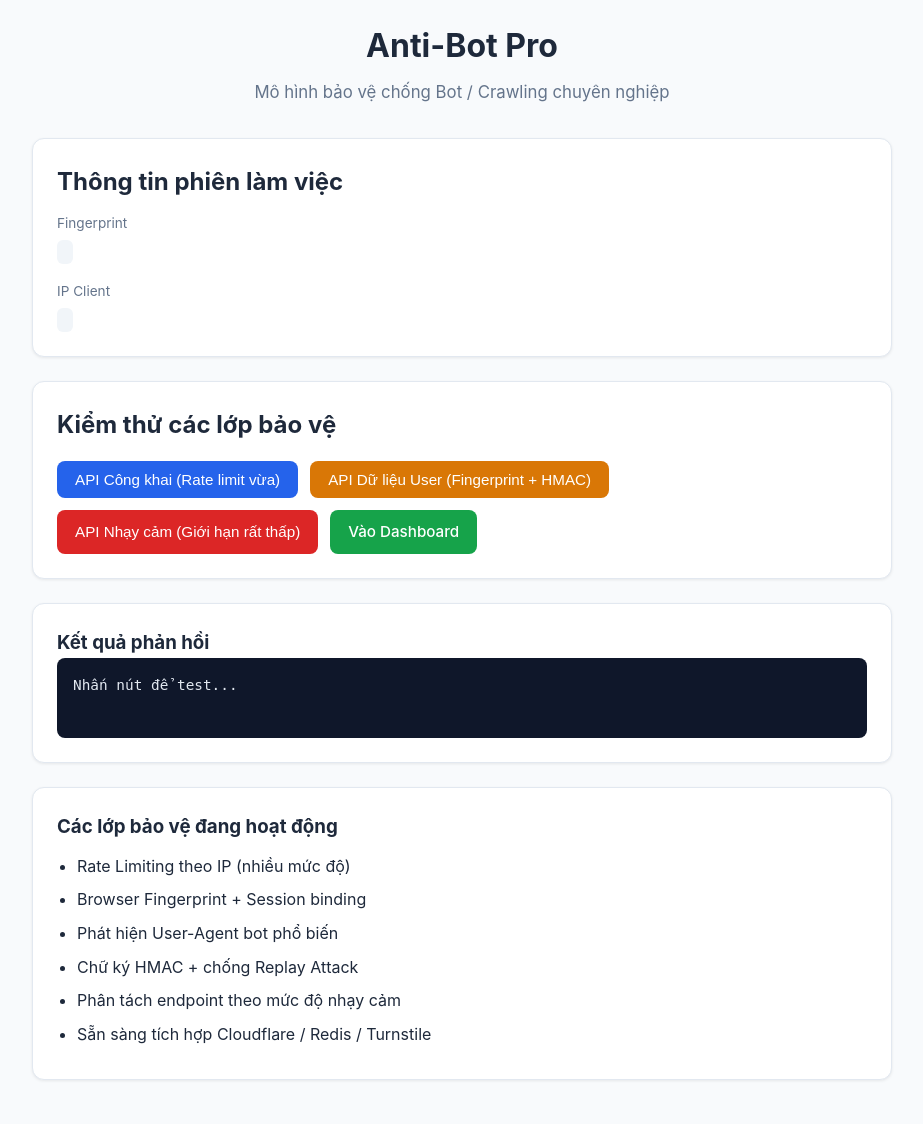
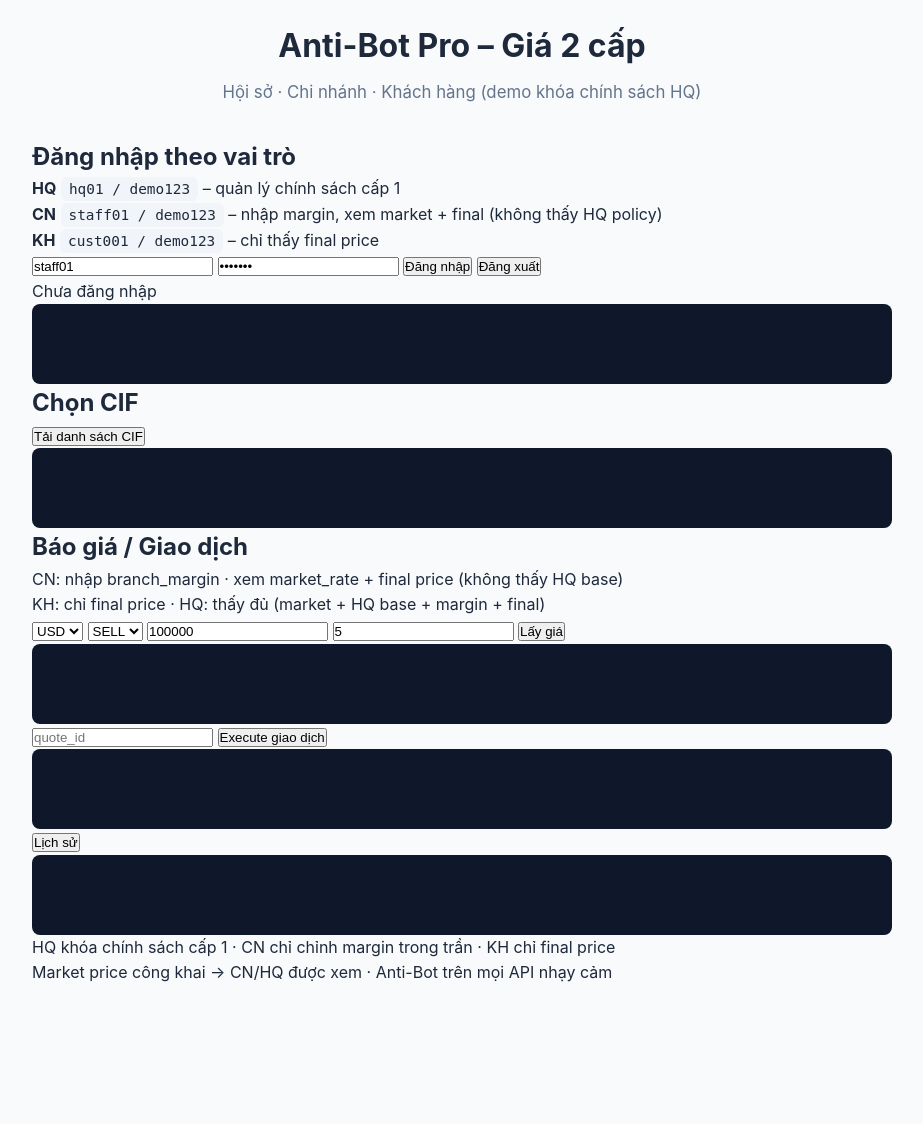
Before and after one commit to trongltgit/anti-bot-pro, a Python web app: template templates/index.html in a window 1280 px wide. Shown: the whole page, without its empty margins (178-1101 px from the left). After the commit the page ends 982 px from the top, so only its background shows below. Run offline with Jinja, Linux system fonts and the light colour scheme; the template is opened without the code that fills it, so the values that code supplies are empty.

Commit message:
Update index.html with new titles and structure

```diff
--- a/templates/index.html
+++ b/templates/index.html
@@ -3,64 +3,107 @@
 <head>
   <meta charset="UTF-8">
   <meta name="viewport" content="width=device-width, initial-scale=1.0">
-    <title>Anti-Bot Pro – Hệ thống bảo vệ chuyên nghiệp</title>
-    <link rel="stylesheet" href="{{ url_for('static', filename='css/style.css') }}">
+  <title>Anti-Bot Pro – 3 vai trò HQ / CN / KH</title>
+  <link rel="stylesheet" href="/static/css/style.css">
 </head>
 <body>
   <div class="container">
     <header>
-            <h1>Anti-Bot Pro</h1>
-            <p class="subtitle">Mô hình bảo vệ chống Bot / Crawling chuyên nghiệp</p>
+      <h1>Anti-Bot Pro – Giá 2 cấp</h1>
+      <p class="subtitle">Hội sở · Chi nhánh · Khách hàng (demo khóa chính sách HQ)</p>
     </header>
 
-        <section class="info-card">
-            <h2>Thông tin phiên làm việc</h2>
-            <div class="info-grid">
-                <div>
-                    <span class="label">Fingerprint</span>
-                    <code id="fp">{{ fingerprint }}</code>
+    <section class="card">
+      <h2>Đăng nhập theo vai trò</h2>
+      <p class="hint">
+        <strong>HQ</strong> <code>hq01 / demo123</code> – quản lý chính sách cấp 1<br>
+        <strong>CN</strong> <code>staff01 / demo123</code> – nhập margin, xem market + final (không thấy HQ policy)<br>
+        <strong>KH</strong> <code>cust001 / demo123</code> – chỉ thấy final price
+      </p>
+      <div class="form-row">
+        <input type="text" id="username" value="staff01">
+        <input type="password" id="password" value="demo123">
+        <button onclick="doLogin()">Đăng nhập</button>
+        <button class="secondary" onclick="doLogout()">Đăng xuất</button>
       </div>
-                <div>
-                    <span class="label">IP Client</span>
-                    <code>{{ client_ip }}</code>
-                </div>
-            </div>
+      <p id="login-status">Chưa đăng nhập</p>
+      <pre id="login-result" class="result"></pre>
     </section>
 
-        <section class="actions">
-            <h2>Kiểm thử các lớp bảo vệ</h2>
-            <div class="btn-group">
-                <button onclick="callApi('/api/public-data')" class="btn btn-primary">
-                    API Công khai (Rate limit vừa)
-                </button>
-                <button onclick="callProtectedApi()" class="btn btn-warning">
-                    API Dữ liệu User (Fingerprint + HMAC)
-                </button>
-                <button onclick="callApi('/api/sensitive')" class="btn btn-danger">
-                    API Nhạy cảm (Giới hạn rất thấp)
-                </button>
-                <a href="/dashboard" class="btn btn-success">Vào Dashboard</a>
+    <!-- HQ only -->
+    <section class="card" id="hq-panel" style="display:none">
+      <h2>Hội sở – Quản lý chính sách giá (cấp 1)</h2>
+      <p class="hint">Chỉ HQ thấy và sửa. CN / KH gọi API này sẽ bị 403.</p>
+      <button onclick="loadHQPolicy()">Tải chính sách HQ</button>
+      <pre id="hq-policy-result" class="result"></pre>
+      <h3>Sửa base_spread</h3>
+      <div class="form-row">
+        <select id="hq-tier">
+          <option>GOLD</option><option>SILVER</option><option>BRONZE</option>
+        </select>
+        <select id="hq-currency">
+          <option>USD</option><option>EUR</option><option>GBP</option>
+          <option>JPY</option><option>AUD</option><option>SGD</option>
+        </select>
+        <select id="hq-side"><option>SELL</option><option>BUY</option></select>
+        <input type="number" id="hq-spread-value" value="15" step="0.1">
+        <button onclick="updateBaseSpread()">Cập nhật base_spread</button>
       </div>
+      <h3>Sửa trần margin chi nhánh</h3>
+      <div class="form-row">
+        <select id="hq-tier2">
+          <option>GOLD</option><option>SILVER</option><option>BRONZE</option>
+        </select>
+        <select id="hq-currency2">
+          <option>USD</option><option>EUR</option><option>GBP</option>
+          <option>JPY</option><option>AUD</option><option>SGD</option>
+        </select>
+        <input type="number" id="hq-max-margin" value="20" step="0.1">
+        <button onclick="updateMaxMargin()">Cập nhật max_branch_margin</button>
+      </div>
+      <pre id="hq-update-result" class="result"></pre>
     </section>
 
-        <section class="result-card">
-            <h3>Kết quả phản hồi</h3>
-            <pre id="result">Nhấn nút để test...</pre>
+    <section class="card">
+      <h2>Chọn CIF</h2>
+      <button onclick="loadCustomers()">Tải danh sách CIF</button>
+      <div id="customer-list"></div>
+      <pre id="select-result" class="result"></pre>
     </section>
 
-        <section class="docs">
-            <h3>Các lớp bảo vệ đang hoạt động</h3>
-            <ul>
-                <li>Rate Limiting theo IP (nhiều mức độ)</li>
-                <li>Browser Fingerprint + Session binding</li>
-                <li>Phát hiện User-Agent bot phổ biến</li>
-                <li>Chữ ký HMAC + chống Replay Attack</li>
-                <li>Phân tách endpoint theo mức độ nhạy cảm</li>
-                <li>Sẵn sàng tích hợp Cloudflare / Redis / Turnstile</li>
-            </ul>
+    <section class="card">
+      <h2>Báo giá / Giao dịch</h2>
+      <p class="hint" id="role-hint">
+        CN: nhập branch_margin · xem market_rate + final price (không thấy HQ base)<br>
+        KH: chỉ final price · HQ: thấy đủ (market + HQ base + margin + final)
+      </p>
+      <div class="form-row">
+        <select id="currency">
+          <option>USD</option><option>EUR</option><option>GBP</option>
+          <option>JPY</option><option>AUD</option><option>SGD</option>
+        </select>
+        <select id="side"><option>SELL</option><option>BUY</option></select>
+        <input type="number" id="amount" value="100000" min="1">
+        <input type="number" id="branch-margin" value="5" min="0" step="0.1" title="Margin chi nhánh">
+        <button onclick="getQuote()">Lấy giá</button>
+      </div>
+      <pre id="quote-result" class="result"></pre>
+      <div class="form-row">
+        <input type="text" id="quote-id" placeholder="quote_id">
+        <button onclick="executeTrade()">Execute giao dịch</button>
+      </div>
+      <pre id="trade-result" class="result"></pre>
+      <button onclick="loadHistory()">Lịch sử</button>
+      <pre id="history-result" class="result"></pre>
     </section>
+
+    <footer>
+      <p>
+        HQ khóa chính sách cấp 1 · CN chỉ chỉnh margin trong trần · KH chỉ final price<br>
+        Market price công khai → CN/HQ được xem · Anti-Bot trên mọi API nhạy cảm
+      </p>
+    </footer>
   </div>
-
-    <script src="{{ url_for('static', filename='js/app.js') }}"></script>
+  <script src="/static/js/app.js"></script>
 </body>
 </html>
```
Lines whose indentation alone changed are shown as unchanged.
